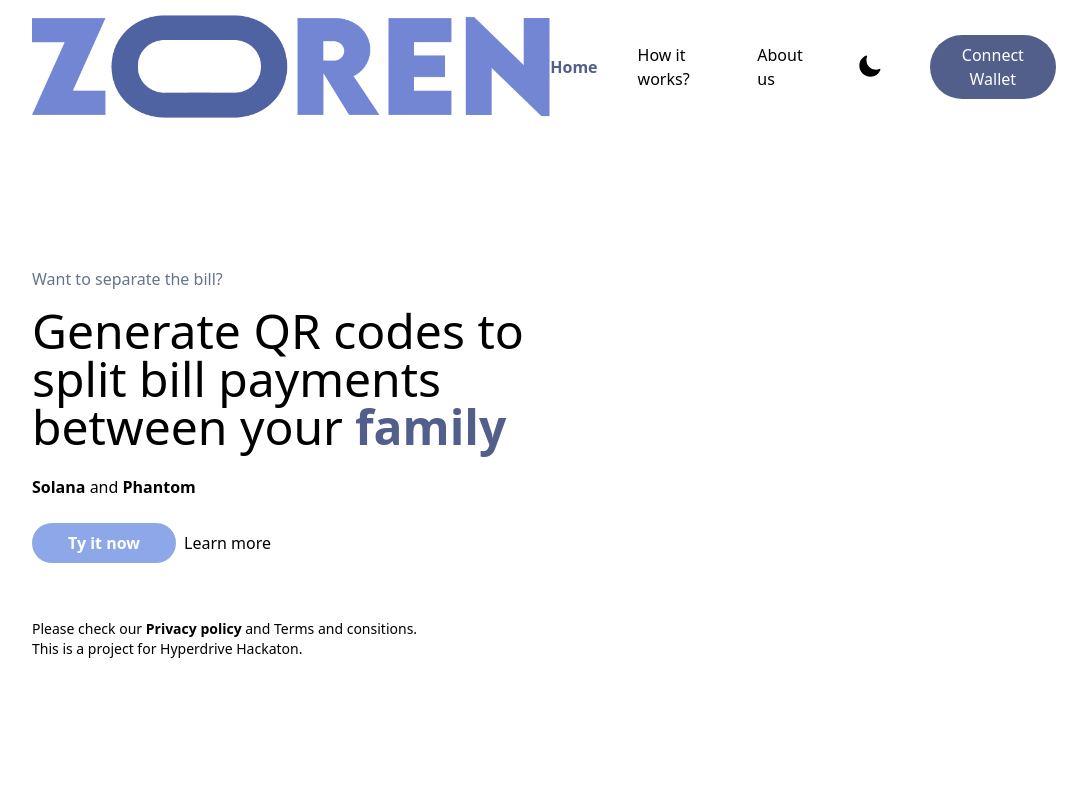
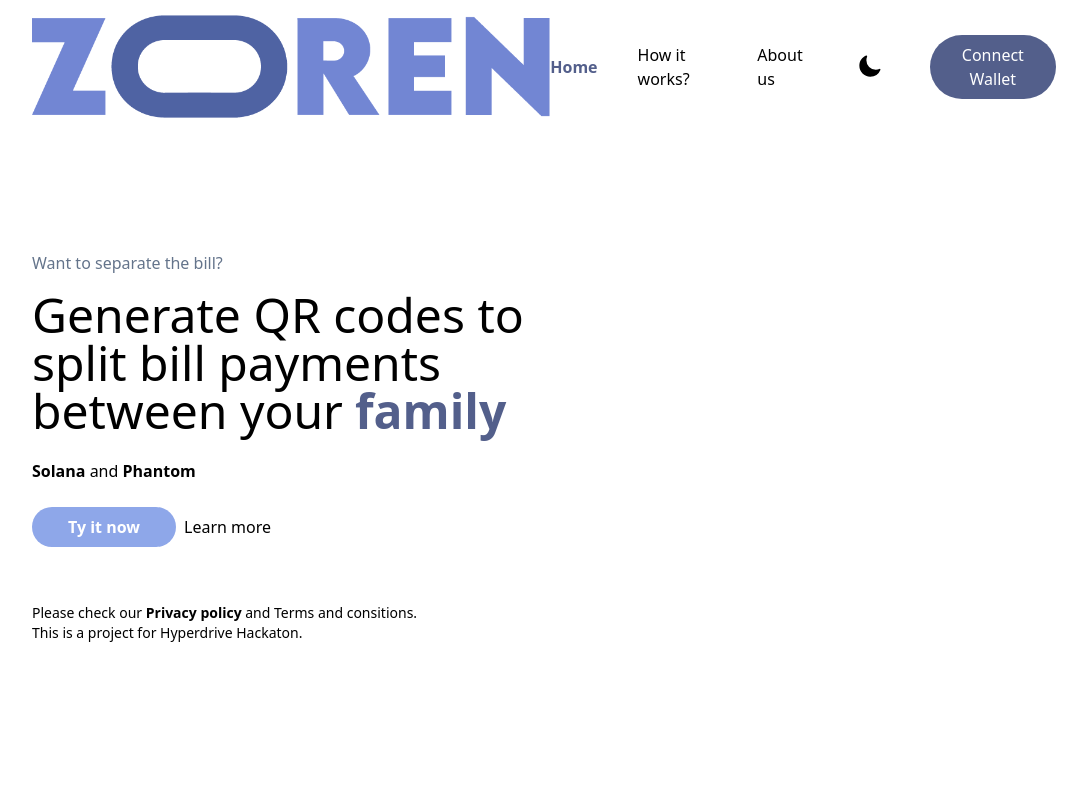
Before and after one commit to srteerra/zoren, a Next.js app: page / in a window 1280 px wide. Shown: the top 800 px of the page, without its empty margins (96-1183 px from the left). Built offline with nearby package versions, Linux system fonts and the light colour scheme.

Commit message:
fix: fix margin of first section div :bug:

```diff
--- a/src/pages/index.js
+++ b/src/pages/index.js
@@ -35,7 +35,7 @@ const Home = () => {
       <LoginNav />
 
       {/* Fisrt section */}
-      <div className="w-full lg:w-4/5 mt-4 mx-auto flex h-5/6 items-center">
+      <div className="w-full lg:w-4/5 mx-auto flex h-5/6 items-center">
         {/* left side */}
         <div className="w-full text-center md:text-start md:w-1/2 p-8 lg:p-0 overflow-hidden">
           <div className="">
```
